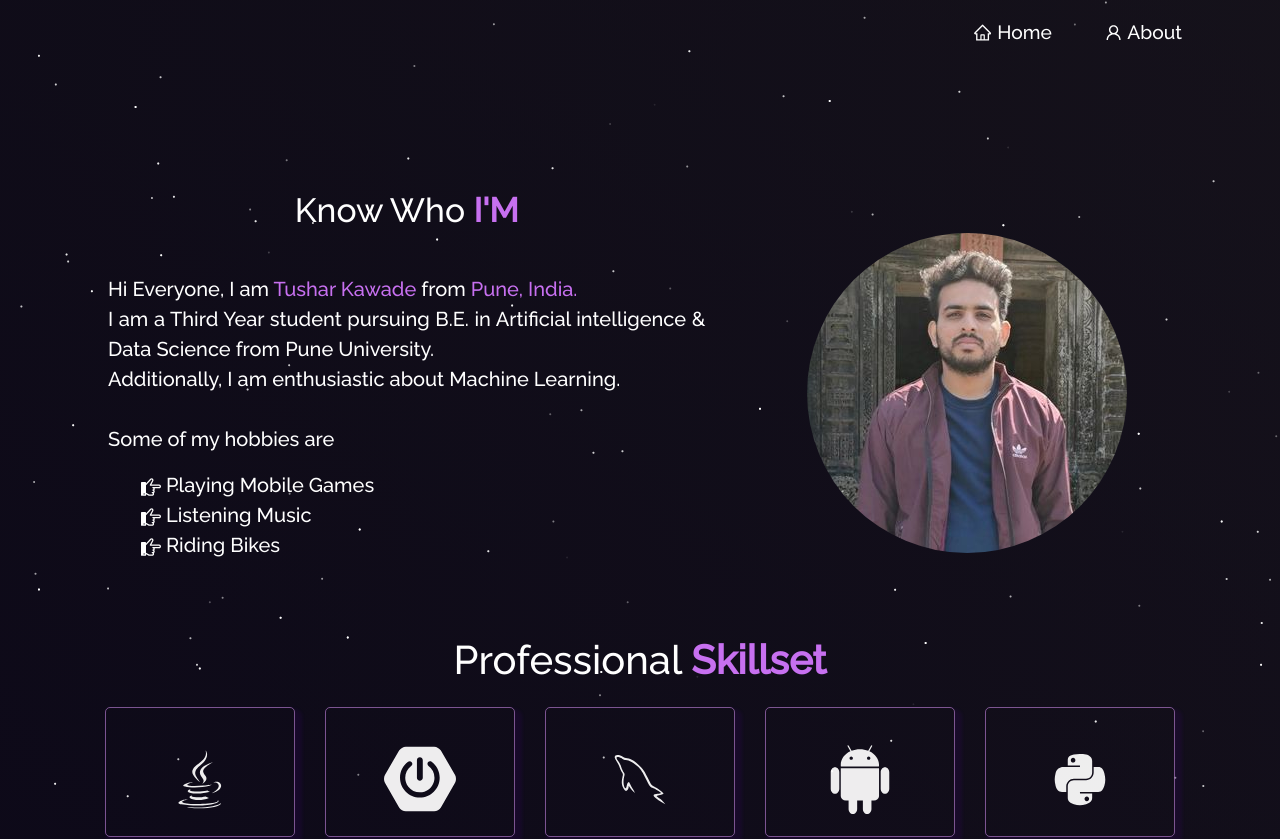
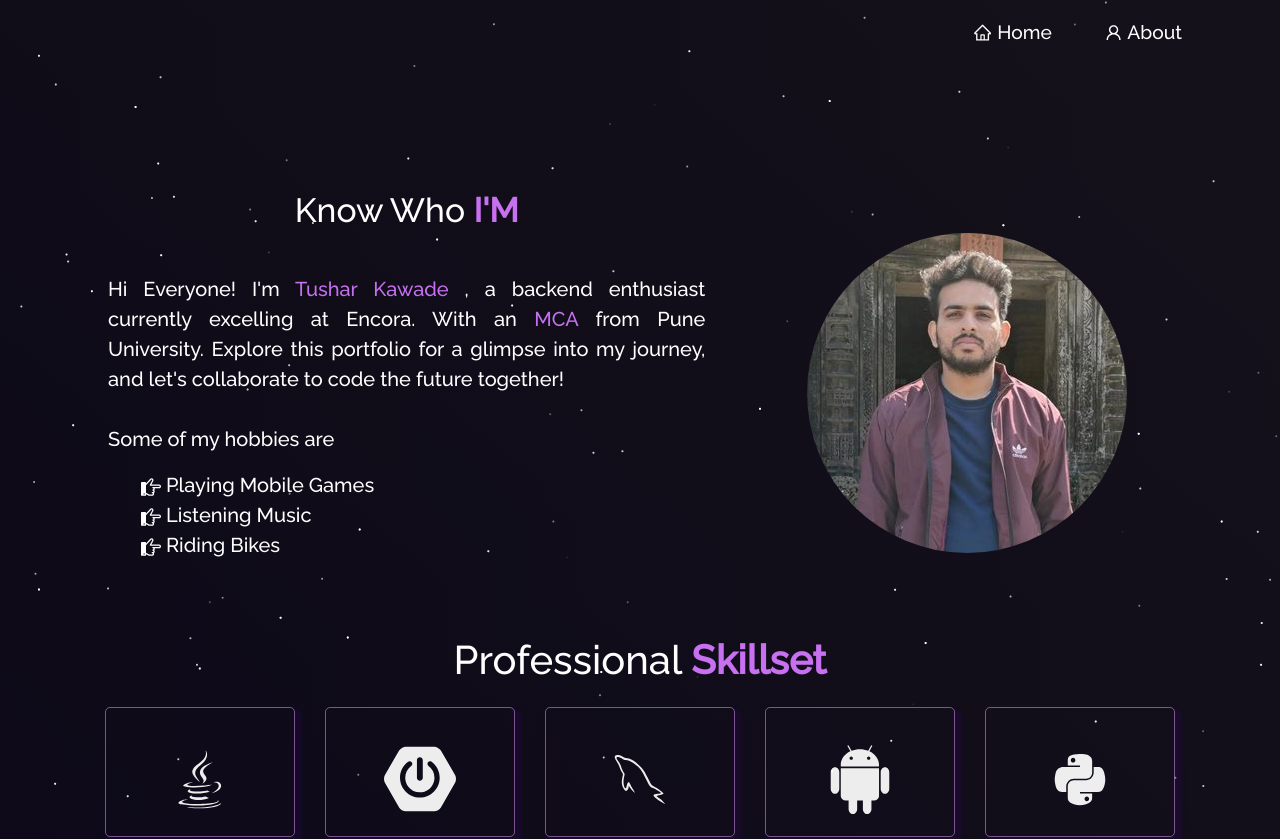
Before and after one commit to tusharkawade65/tushar-portpolio, a React (Create React App) app: page /about in a window 1280 px wide. Shown: the top 839 px of the page. Built offline with nearby package versions, Linux system fonts and the light colour scheme.

Commit message:
about page update

```diff
--- a/src/components/About/AboutCard.js
+++ b/src/components/About/AboutCard.js
@@ -17,12 +17,19 @@ function AboutCard() {
       <Card.Body>
         <blockquote className="blockquote mb-0">
           <p style={{ textAlign: "justify" }}>
-            Hi Everyone, I am <span className="purple">{capitalizeEachWord(CONSTANT_NAME)} </span>
+
+
+
+            Hi Everyone! I'm <span className="purple">{capitalizeEachWord(CONSTANT_NAME)} </span>,
+            a backend enthusiast currently excelling at Encora. With an <span className="purple"> MCA </span> from Pune University.
+            Explore this portfolio for a glimpse into my journey, and let's collaborate to code the future together!
+
+            {/* Hi Everyone, I am <span className="purple">{capitalizeEachWord(CONSTANT_NAME)} </span>
             from <span className="purple"> Pune, India.</span>
             <br /> I am a Third Year student pursuing B.E.
             in Artificial intelligence & Data Science from Pune University.
             <br />
-            Additionally, I am enthusiastic about Machine Learning.
+            Additionally, I am enthusiastic about Machine Learning. */}
             <br />
             <br />
             Some of my hobbies are
```
